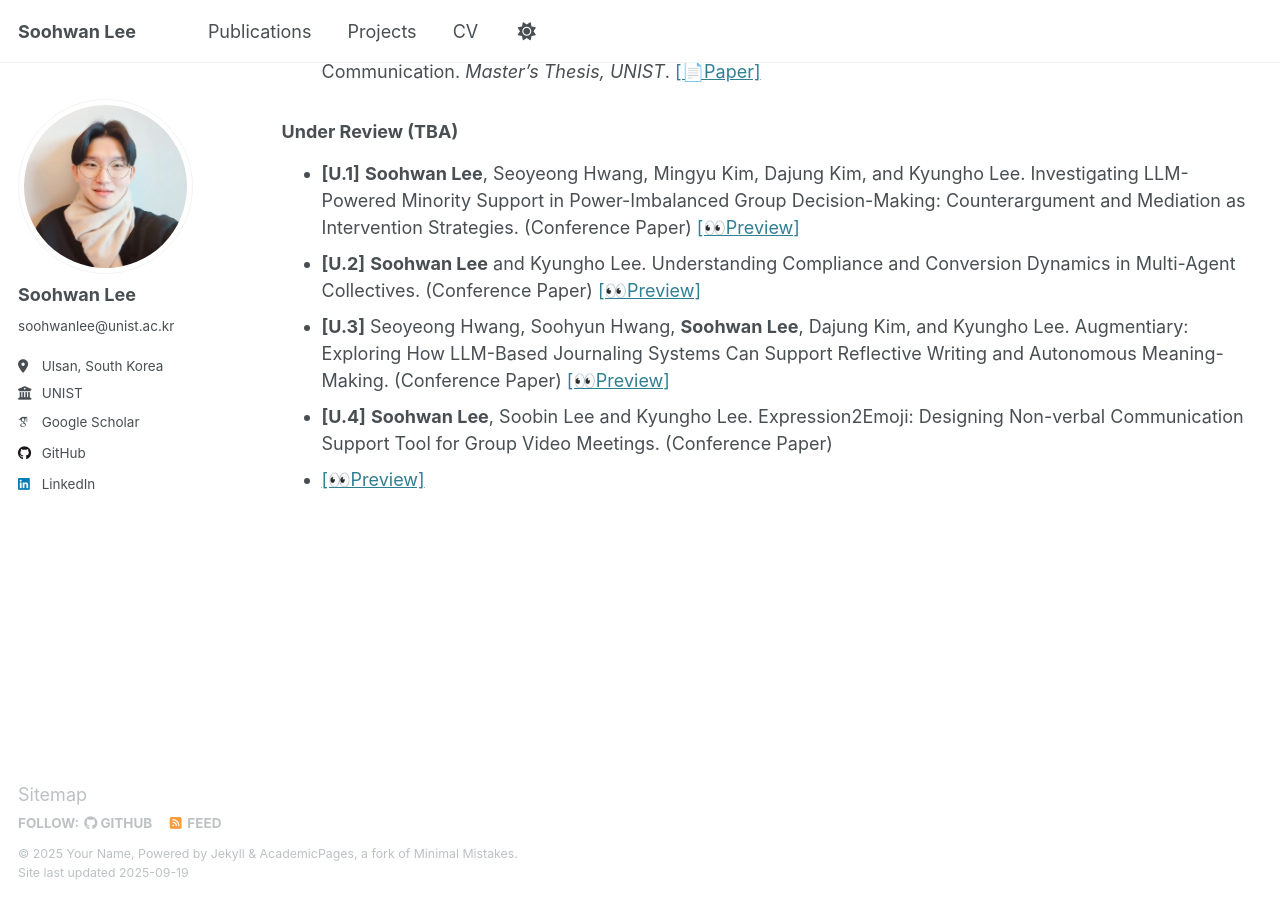
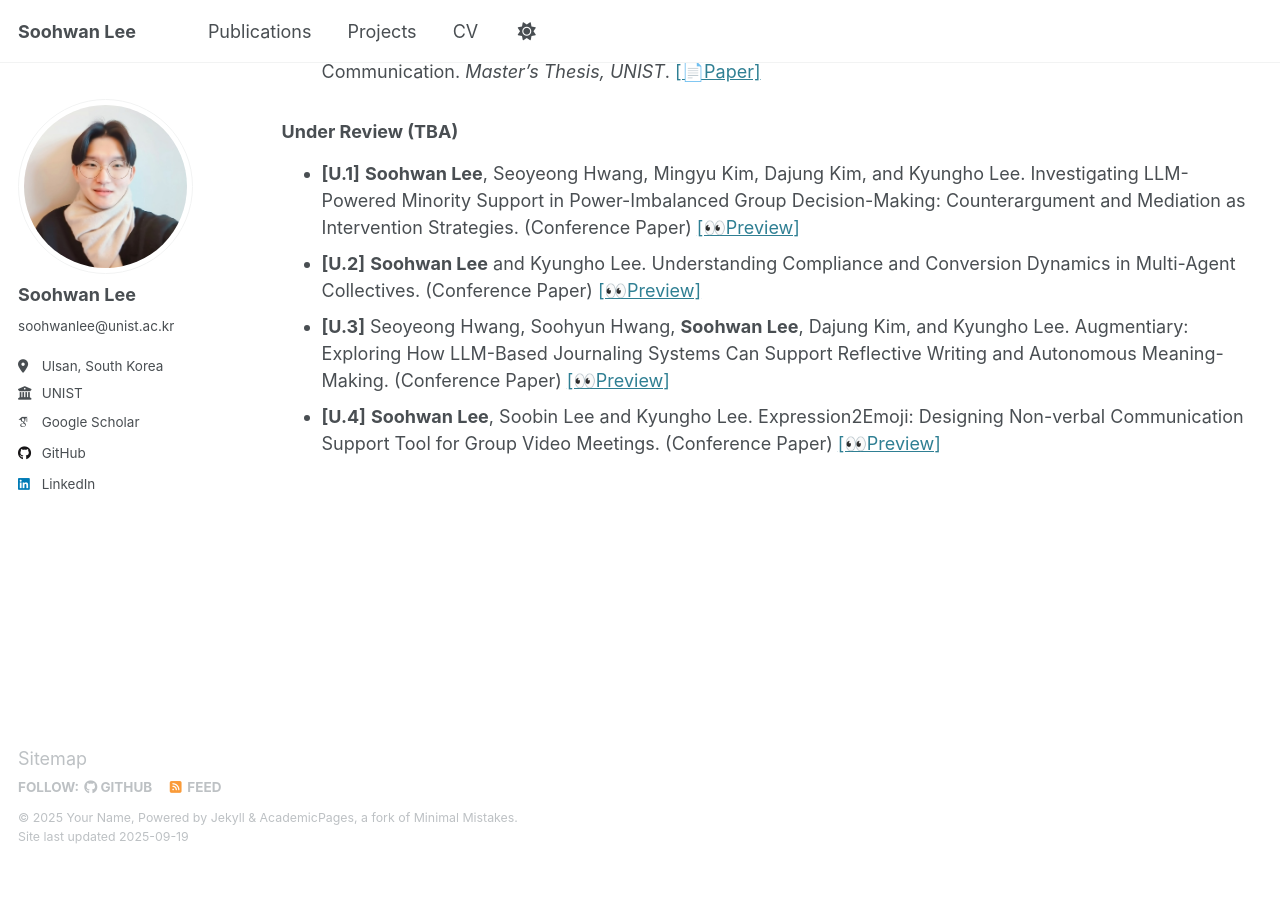
Before and after one commit to Soohwan-Lee/soohwan-lee.github.io, a Jekyll site: the page built from _pages/publications.md, in a window 1280 px wide and 900 px high, scrolled down 1196 px. Built offline with Jekyll 4.4.1, drawn with Linux system fonts in a browser that asks for light colours; some web fonts are replaced; after the commit the page ends 2060 px from its top, so only the background shows below that.

```diff
--- a/_pages/publications.md
+++ b/_pages/publications.md
@@ -42,4 +42,4 @@ C = Conference | J = Journal | S = Short paper/poster | T = Thesis | U = Under R
 - **[U.3]** Seoyeong Hwang, Soohyun Hwang, **Soohwan Lee**, Dajung Kim, and Kyungho Lee. Augmentiary: Exploring How LLM-Based Journaling Systems Can Support Reflective Writing and Autonomous Meaning-Making. (Conference Paper)
 [[👀Preview]](/files/augmentairy.pdf)
 - **[U.4]** **Soohwan Lee**, Soobin Lee and Kyungho Lee. Expression2Emoji: Designing Non-verbal Communication Support Tool for Group Video Meetings. (Conference Paper)
-- [[👀Preview]](/files/IASDR25_Expression2Emoji.pdf)
+[[👀Preview]](/files/IASDR25_Expression2Emoji.pdf)
```
